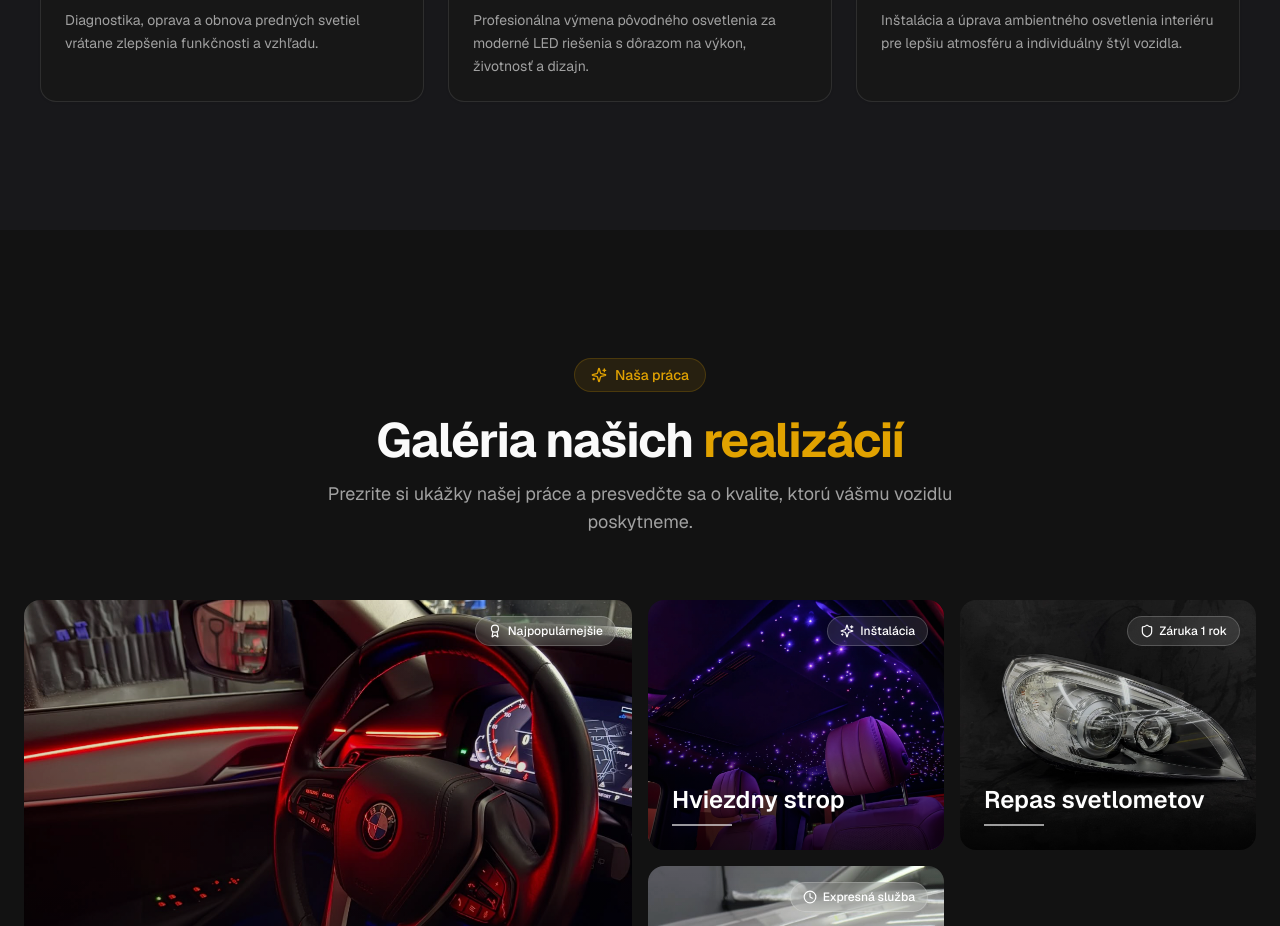
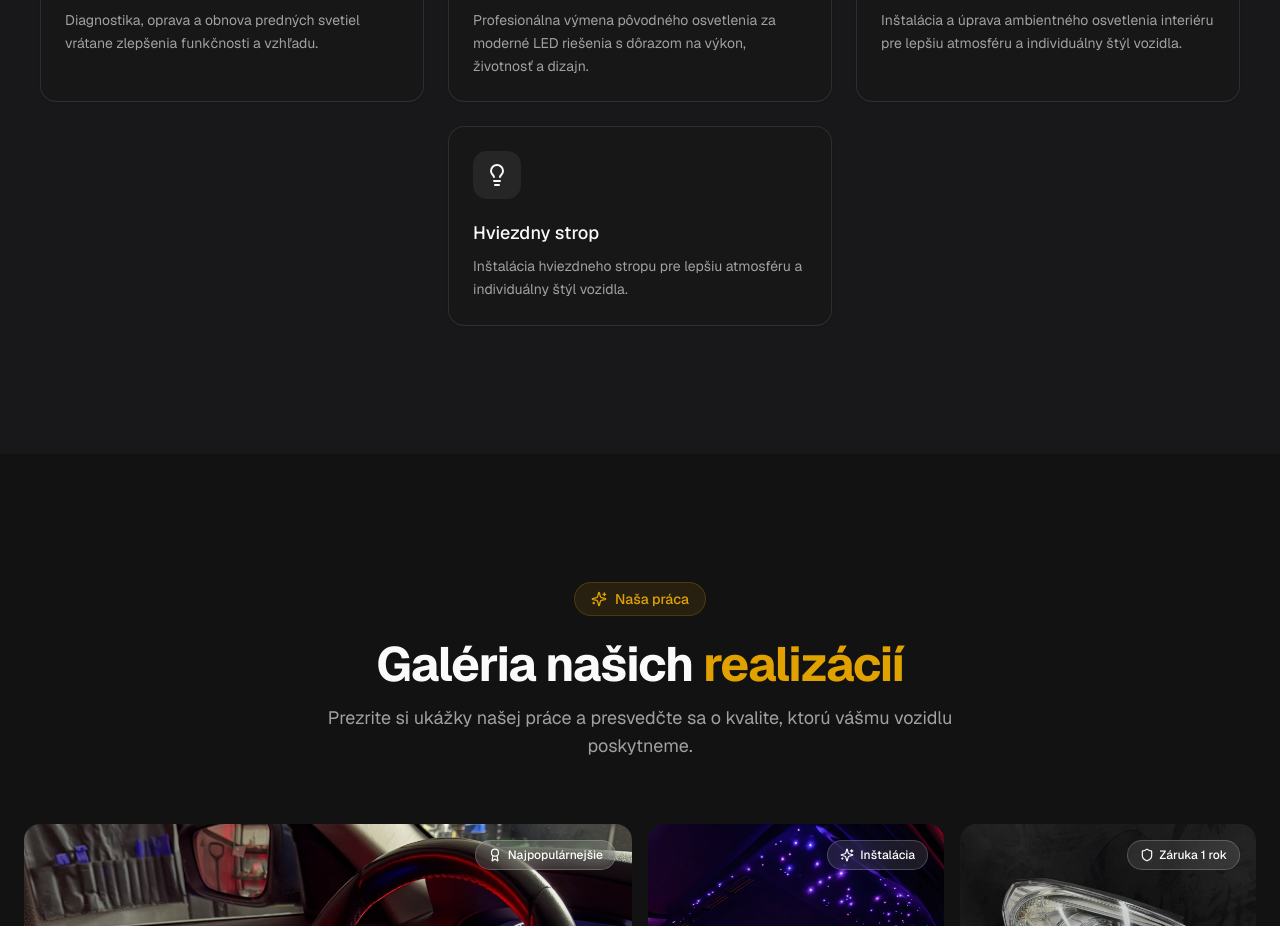
Before and after one commit to dejvidEm/unlimitedgarage, a Next.js app: page / in a window 1280 px wide. Shown: the part 1280-2206 px from the top of the page. Built offline with nearby package versions, Linux system fonts and the light colour scheme.

Commit message:
oprava 2

```diff
--- a/components/services-section.tsx
+++ b/components/services-section.tsx
@@ -22,6 +22,12 @@ const services = [
     title: "Ambientné osvetlenie",
     description:
       "Inštalácia a úprava ambientného osvetlenia interiéru pre lepšiu atmosféru a individuálny štýl vozidla.",
+  },
+  {
+    icon: Lightbulb,
+    title: "Hviezdny strop",
+    description:
+      "Inštalácia hviezdneho stropu pre lepšiu atmosféru a individuálny štýl vozidla.",
   },
 ]
 
```
